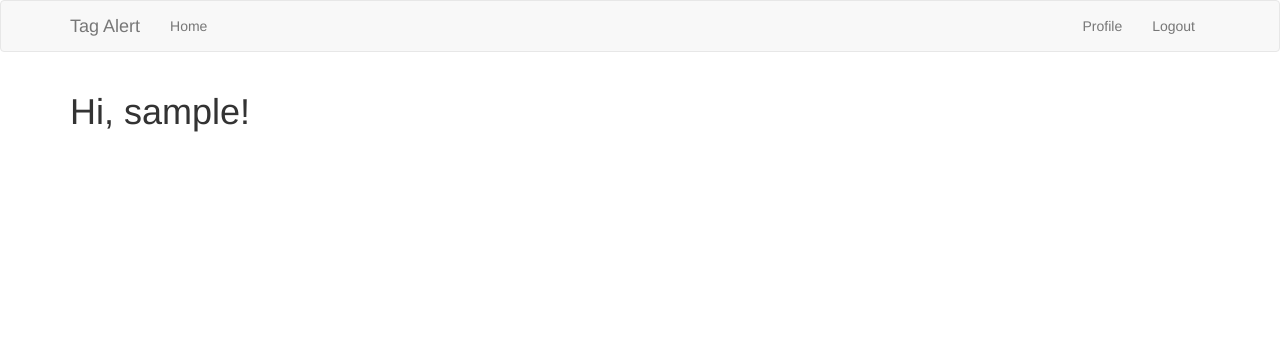
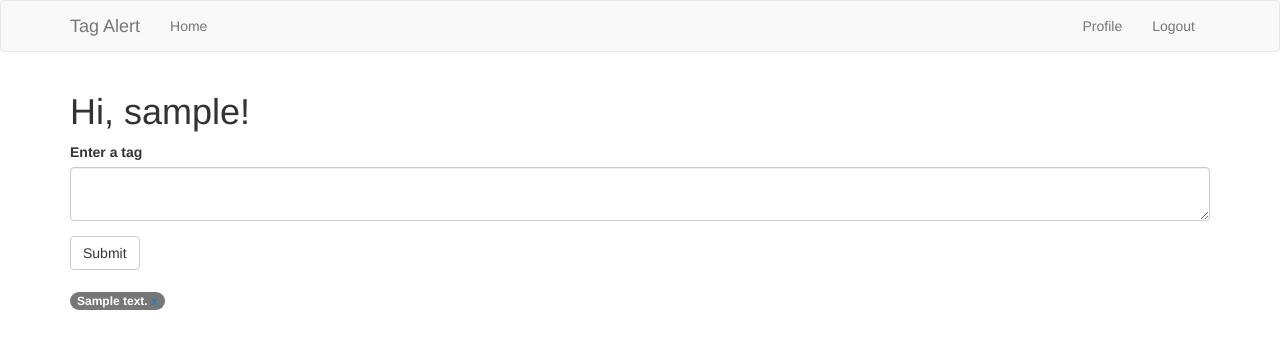
Before and after one commit to Vu-John/tag-alert, a Flask app: page / in a window 1280 px wide. Shown: the top 349 px of the page. Run offline with Flask 2, Linux system fonts and the light colour scheme; a user stored in the database is signed in; tables that the repository leaves empty hold one stand-in row (values such as "Sample post"); some libraries are stand-ins or nearby versions.

Commit message:
Add tag functionality

```diff
--- a/app/main/forms.py
+++ b/app/main/forms.py
@@ -1,5 +1,5 @@
 from flask_wtf import FlaskForm
-from wtforms import StringField, SubmitField
+from wtforms import StringField, SubmitField, TextAreaField
 from wtforms.validators import ValidationError, DataRequired
 from app.models import User
 
@@ -17,3 +17,8 @@ class EditProfileForm(FlaskForm):
             user = User.query.filter_by(username=self.username.data).first()
             if user is not None:
                 raise ValidationError('Please use a different username.')
+
+
+class TagForm(FlaskForm):
+    post = TextAreaField('Enter a tag', validators=[DataRequired()])
+    submit = SubmitField('Submit')
--- a/app/main/routes.py
+++ b/app/main/routes.py
@@ -2,8 +2,8 @@ from datetime import datetime
 from flask import render_template, flash, redirect, url_for, request
 from flask_login import current_user, login_required
 from app import db
-from app.main.forms import EditProfileForm
-from app.models import User
+from app.main.forms import EditProfileForm, TagForm
+from app.models import User, Tag
 from app.main import bp
 
 
@@ -18,7 +18,23 @@ def before_request():
 @bp.route('/index', methods=['GET', 'POST'])
 @login_required
 def index():
-    return render_template('index.html', title='Home')
+    form = TagForm()
+    if form.validate_on_submit():
+        query_user_tag = current_user.tags.filter(
+            Tag.text == form.post.data).first()
+        if query_user_tag is not None:
+            flash('You have already added this tag')
+        else:
+            tag = Tag.query.filter_by(text=form.post.data).first()
+            if tag is None:
+                tag = Tag(text=form.post.data)
+                db.session.add(tag)
+            current_user.tags.append(tag)
+            db.session.commit()
+            flash('Your tag has been saved')
+        return redirect(url_for('main.index'))
+    tags = current_user.tags.all()
+    return render_template('index.html', title='Home', form=form, tags=tags)
 
 
 @bp.route('/user/<username>')
@@ -41,3 +57,16 @@ def edit_profile():
         form.username.data = current_user.username
     return render_template('edit_profile.html', title='Edit Profile',
                            form=form)
+
+
+@bp.route('/tag/remove/<tag_text>')
+@login_required
+def tag_remove(tag_text):
+    tag = Tag.query.filter_by(text=tag_text).first()
+    if tag is None:
+        flash(f'Tag: {tag_text} not found.')
+    else:
+        current_user.tags.remove(tag)
+        db.session.commit()
+        flash(f'Tag: {tag_text} has been removed.')
+    return redirect(url_for('main.index'))
--- a/app/templates/index.html
+++ b/app/templates/index.html
@@ -5,5 +5,11 @@
 <h1>Hi, {{ current_user.username }}!</h1>
 {% if form %}
 {{ wtf.quick_form(form) }}
+<br>
 {% endif %}
+{% for tag in tags %}
+<span class="badge badge-primary">{{ tag.text }}
+  <a href="{{ url_for('main.tag_remove', tag_text=tag.text) }}">x</a>
+</span>
+{% endfor %}
 {% endblock %}
```
Also changed, not shown: app/models.py (+18 -0 lines), migrations/versions/abdc96c7122c_tags_table.py (added, +41 -0 lines).
